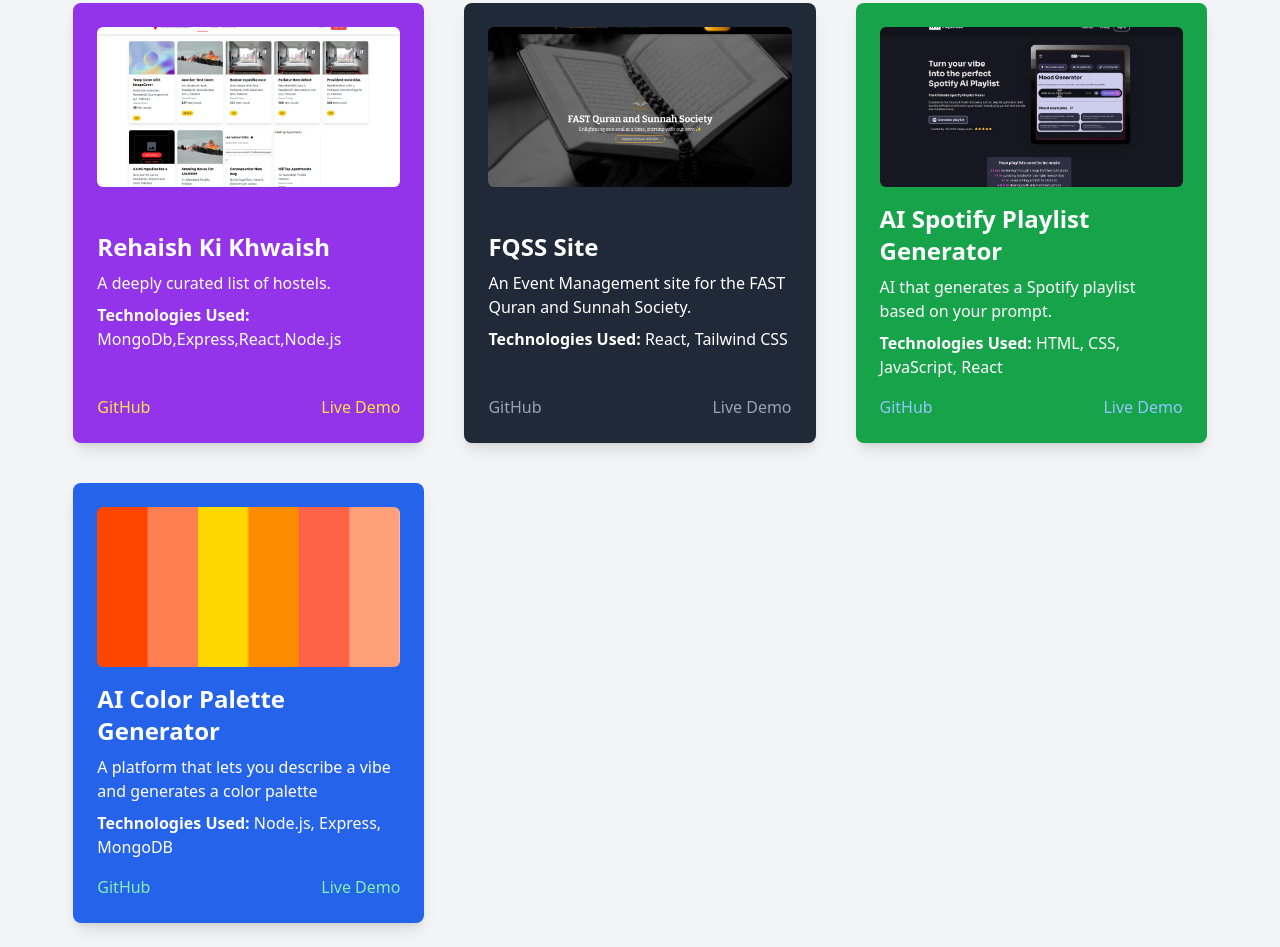
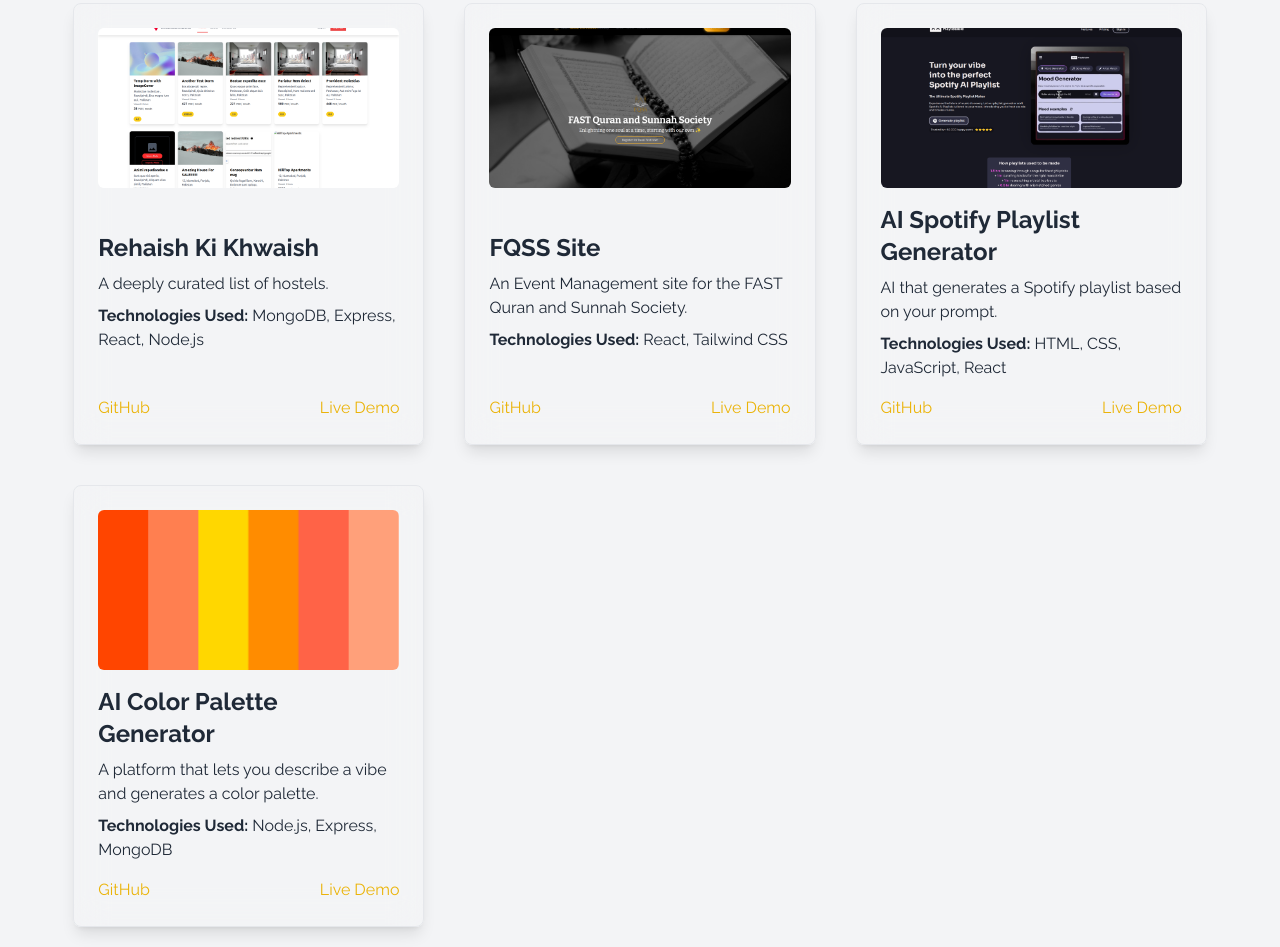
Before and after one commit to hashir-ayaz/portfolio, a website: page src/Projects.html in a window 1280 px wide. Shown: the part 181-1128 px from the top of the page. Drawn offline with nearby package versions, Linux system fonts and the light colour scheme.

Commit message:
mahamcommit

```diff
--- a/src/Projects.html
+++ b/src/Projects.html
@@ -5,8 +5,15 @@
     <meta name="viewport" content="width=device-width, initial-scale=1.0" />
     <title>Hashir Ayaz Projects Page</title>
     <script src="https://cdn.tailwindcss.com"></script>
+    <style>
+      @import url('https://fonts.googleapis.com/css2?family=Raleway:wght@400;700&display=swap');
+
+      body {
+        font-family: 'Raleway', sans-serif;
+      }
+    </style>
   </head>
-  <body class="font-sans bg-gray-100">
+  <body class="bg-gray-100">
     <!-- Navbar -->
     <nav
       class="flex items-center justify-between py-2 bg-white shadow-md px-52"
@@ -44,12 +51,13 @@
         </li>
         <li>
           <a href="./contactus.html" class="text-gray-700 hover:text-gray-900"
-            >Contact Us</a
+            >Contact Me</a
           >
         </li>
       </ul>
     </nav>
     <!-- Projects Section -->
+
     <section class="w-11/12 p-5 mx-auto mt-10 max-w-7xl">
       <h1 class="mb-10 text-4xl font-bold text-center text-gray-800">
         My Projects
@@ -57,7 +65,7 @@
       <div class="grid grid-cols-1 gap-10 md:grid-cols-2 lg:grid-cols-3">
         <!-- Project 1 -->
         <div
-          class="flex flex-col justify-between p-6 text-white bg-purple-600 rounded-lg shadow-lg"
+          class="flex flex-col justify-between p-6 text-gray-800 bg-gray-100 bg-opacity-30 backdrop-blur-lg border border-gray-200 rounded-lg shadow-lg transition transform hover:bg-opacity-40 hover:shadow-2xl"
         >
           <!-- Optional Project Image -->
           <img
@@ -65,23 +73,22 @@
             alt="Rehaish Ki Khwaish Screenshot"
             class="object-cover h-40 mb-4 rounded-md"
           />
-
           <div>
             <h2 class="text-2xl font-bold">Rehaish Ki Khwaish</h2>
             <p class="mt-2">A deeply curated list of hostels.</p>
             <p class="mt-2">
               <span class="font-semibold">Technologies Used:</span>
-              MongoDb,Express,React,Node.js
+              MongoDB, Express, React, Node.js
             </p>
           </div>
           <div class="flex justify-between mt-4">
             <a
               href="https://github.com/hashir-ayaz/RehaishKiKhwaish"
               target="_blank"
-              class="text-yellow-300 hover:underline"
+              class="text-yellow-500 hover:underline"
               >GitHub</a
             >
-            <a href="#" target="_blank" class="text-yellow-300 hover:underline"
+            <a href="#" target="_blank" class="text-yellow-500 hover:underline"
               >Live Demo</a
             >
           </div>
@@ -89,7 +96,7 @@
 
         <!-- Project 2 -->
         <div
-          class="flex flex-col justify-between p-6 text-white bg-gray-800 rounded-lg shadow-lg"
+          class="flex flex-col justify-between p-6 text-gray-800 bg-gray-100 bg-opacity-30 backdrop-blur-lg border border-gray-200 rounded-lg shadow-lg transition transform hover:bg-opacity-40 hover:shadow-2xl"
         >
           <!-- Optional Project Image -->
           <img
@@ -97,28 +104,26 @@
             alt="FQSS Site Screenshot"
             class="object-cover h-40 mb-4 rounded-md"
           />
-
           <div>
             <h2 class="text-2xl font-bold">FQSS Site</h2>
             <p class="mt-2">
               An Event Management site for the FAST Quran and Sunnah Society.
             </p>
             <p class="mt-2">
-              <span class="font-semibold">Technologies Used:</span> React,
-              Tailwind CSS
+              <span class="font-semibold">Technologies Used:</span> React, Tailwind CSS
             </p>
           </div>
           <div class="flex justify-between mt-4">
             <a
               href="https://github.com/hashir-ayaz/FQSS-website"
               target="_blank"
-              class="text-gray-400 hover:underline"
+              class="text-yellow-500 hover:underline"
               >GitHub</a
             >
             <a
               href="https://fqss-website.vercel.app/"
               target="_blank"
-              class="text-gray-400 hover:underline"
+              class="text-yellow-500 hover:underline"
               >Live Demo</a
             >
           </div>
@@ -126,7 +131,7 @@
 
         <!-- Project 3 -->
         <div
-          class="flex flex-col justify-between p-6 text-white bg-green-600 rounded-lg shadow-lg"
+          class="flex flex-col justify-between p-6 text-gray-800 bg-gray-100 bg-opacity-30 backdrop-blur-lg border border-gray-200 rounded-lg shadow-lg transition transform hover:bg-opacity-40 hover:shadow-2xl"
         >
           <!-- Optional Project Image -->
           <img
@@ -134,25 +139,23 @@
             alt="WebDev Portfolio Screenshot"
             class="object-cover h-40 mb-4 rounded-md"
           />
-
           <div>
             <h2 class="text-2xl font-bold">AI Spotify Playlist Generator</h2>
             <p class="mt-2">
               AI that generates a Spotify playlist based on your prompt.
             </p>
             <p class="mt-2">
-              <span class="font-semibold">Technologies Used:</span> HTML, CSS,
-              JavaScript, React
+              <span class="font-semibold">Technologies Used:</span> HTML, CSS, JavaScript, React
             </p>
           </div>
           <div class="flex justify-between mt-4">
             <a
               href="https://github.com/hashir-ayaz/spotif_playlist_generator"
               target="_blank"
-              class="text-blue-300 hover:underline"
+              class="text-yellow-500 hover:underline"
               >GitHub</a
             >
-            <a href="#" target="_blank" class="text-blue-300 hover:underline"
+            <a href="#" target="_blank" class="text-yellow-500 hover:underline"
               >Live Demo</a
             >
           </div>
@@ -160,7 +163,7 @@
 
         <!-- Project 4 -->
         <div
-          class="flex flex-col justify-between p-6 text-white bg-blue-600 rounded-lg shadow-lg"
+          class="flex flex-col justify-between p-6 text-gray-800 bg-gray-100 bg-opacity-30 backdrop-blur-lg border border-gray-200 rounded-lg shadow-lg transition transform hover:bg-opacity-40 hover:shadow-2xl"
         >
           <!-- Optional Project Image -->
           <img
@@ -168,32 +171,27 @@
             alt="Movie Mania Screenshot"
             class="object-cover h-40 mb-4 rounded-md"
           />
-
           <div>
             <h2 class="text-2xl font-bold">AI Color Palette Generator</h2>
             <p class="mt-2">
-              A platform that lets you describe a vibe and generates a color
-              palette
+              A platform that lets you describe a vibe and generates a color palette.
             </p>
             <p class="mt-2">
-              <span class="font-semibold">Technologies Used:</span> Node.js,
-              Express, MongoDB
+              <span class="font-semibold">Technologies Used:</span> Node.js, Express, MongoDB
             </p>
           </div>
           <div class="flex justify-between mt-4">
             <a
               href="https://github.com/hashir-ayaz/color_palette_generator"
               target="_blank"
-              class="text-green-300 hover:underline"
+              class="text-yellow-500 hover:underline"
               >GitHub</a
             >
-            <a href="#" target="_blank" class="text-green-300 hover:underline"
+            <a href="#" target="_blank" class="text-yellow-500 hover:underline"
               >Live Demo</a
             >
           </div>
         </div>
-
-        <!-- Add more projects as needed -->
       </div>
     </section>
   </body>
```
Also changed, not shown: src/CareerGoals.html (+8 -1 lines), src/GalleryPage.html (+9 -2 lines), src/Skills.html (+8 -1 lines), src/contactus.html (+8 -1 lines), src/index.html (+10 -3 lines).
